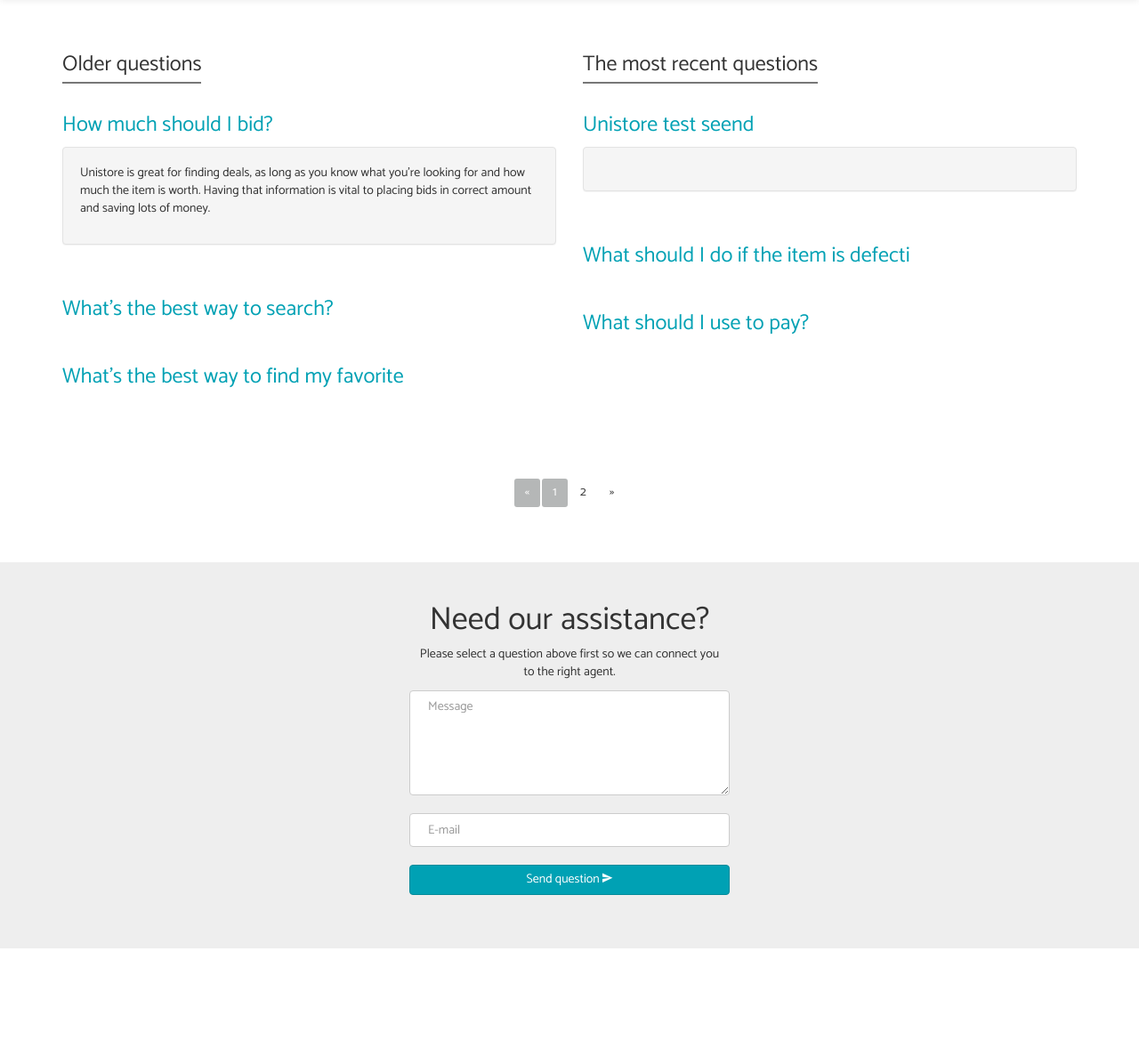
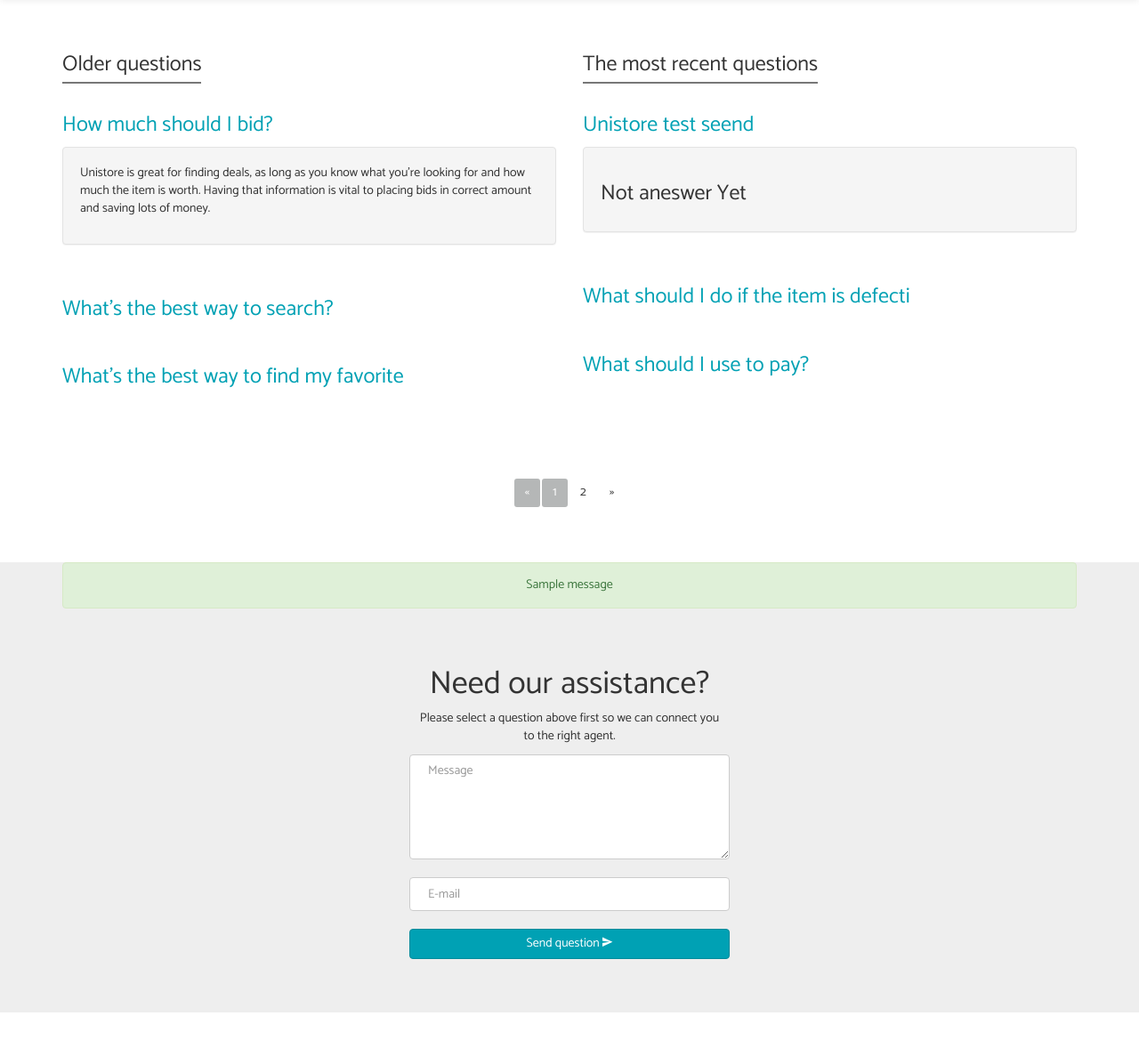
Before and after one commit to saeedmhmoud100/full-ecommerce-website, a Django app: page /about/faq/ in a window 1280 px wide. Shown: the part 52-1230 px from the top of the page at 89% size. Run offline with Django 3.2, Linux system fonts and the light colour scheme; data comes from the database, SQL or seed files in the repository; both versions use the stored data as it was after the commit; tables that the repository leaves empty hold one stand-in row (values such as "Sample post"); one stand-in notice (Sample message) is shown; some libraries are stand-ins or nearby versions; some web fonts are replaced.

Commit message:
created add question form in faq page

```diff
--- a/src/about/urls.py
+++ b/src/about/urls.py
@@ -3,5 +3,4 @@ from . import views
 urlpatterns = [
     path('faq/',views.FAQView.as_view(),name='faq'),
     path('contacts/',views.contacts,name='contacts'),
-
 ]
--- a/src/about/views.py
+++ b/src/about/views.py
@@ -1,6 +1,8 @@
-from django.shortcuts import render
+from django.shortcuts import render,redirect
 from django.views.generic import View
 from django.core.paginator import Paginator
+from django.contrib import messages
+from django.contrib.auth.models import User
 from .models import FaqQuestion
 # Create your views here.
 
@@ -22,7 +24,19 @@ class FAQView(View):
             'last_question':lastquestion
         }
         return render(request,'about/faq.html',context)
-
+    def post(self,request,*args,**kwargs):
+        message = request.POST['message']
+        email = request.POST['email']
+        if request.user.is_authenticated:
+            if User.objects.filter(email=email).exists():
+                FaqQuestion(user=request.user,question=message).save()
+                messages.success(request,'added question successfully!!')
+            else:
+                messages.warning(request,'the email is not valid')
+                return redirect('faq')
+        else:
+            return redirect('login')
+        return redirect('faq')
 
 def contacts(request):
     return render(request,'about/contacts.html')
--- a/src/project/settings.py
+++ b/src/project/settings.py
@@ -135,7 +135,7 @@ EMAIL_PORT= 587
 EMAIL_USE_TLS = True
 EMAIL_USE_SSL = False
 EMAIL_BACKEND = 'django.core.mail.backends.smtp.EmailBackend'
-EMAIL_HOST_USER = 'email@gmail.com'
+EMAIL_HOST_USER = 'your email@gmail.com'
 EMAIL_HOST_PASSWORD = 'your password'
 
 # EMAIL_BACKEND = "django.core.mail.backends.filebased.EmailBackend"
--- a/src/templates/about/faq.html
+++ b/src/templates/about/faq.html
@@ -37,12 +37,15 @@
               <a class="" role="button" data-toggle="collapse" href="#question{{forloop.counter}}{{lq.id}}" aria-expanded="true" aria-controls="question{{forloop.counter}}{{lq.id}}">
               <h1 class="h3">{{lq.question}}</h1>
             </a>
-
             <div class="collapse" id="question{{forloop.counter}}{{lq.id}}">
               <div class="well">
-                <p>
+                {% if lq.answer.answer %}
+                  <p>
                   {{lq.answer.answer}}
                 </p>
+                {% else %}
+                <h3>Not aneswer Yet</h3>
+                {% endif %}
               </div>
             </div>
             <br>
@@ -72,7 +75,7 @@
     </div>
 
     <hr class="offset-lg">
-    {% include "about/email_section.html" %}
+    {% include "about/form_section.html" %}
     <hr class="offset-lg">
     <hr class="offset-lg">
 
--- a/src/templates/about/email_section.html
+++ b/src/templates/about/form_section.html
@@ -1,12 +1,22 @@
 <div class="gray">
     <div class="container align-center">
+
+      {% if messages %}
+
+        {% for message in messages %}
+          <div class='alert alert-{{message.tags}}'>{{message}}</div>
+        {% endfor %}
+
+      {% endif %}
+
       <hr class="offset-md">
         <h1> Need our assistance? </h1>
         <p> Please select a question above first so we can connect you <br class="visible-md visible-lg"> to the right agent. </p>
 
       <div class="row">
         <div class="col-sm-4 col-sm-offset-4">
-          <form class="contact" action="index.php" method="post">
+          <form class="contact" method="post">
+            {% csrf_token %}
             <textarea class="form-control" name="message" placeholder="Message" required="" rows="5"></textarea>
             <br>
 
```
Also changed, not shown: src/db.sqlite3.
